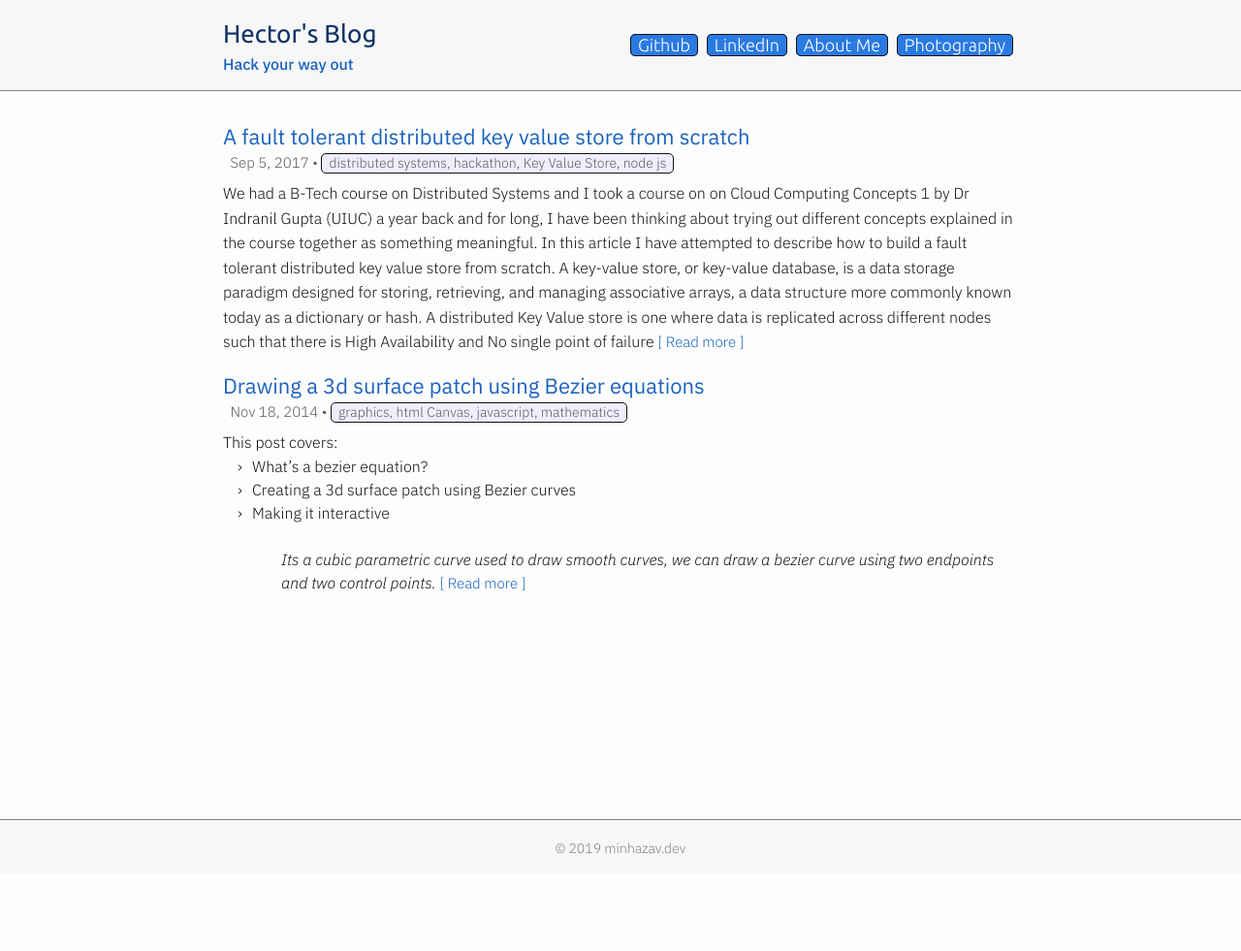
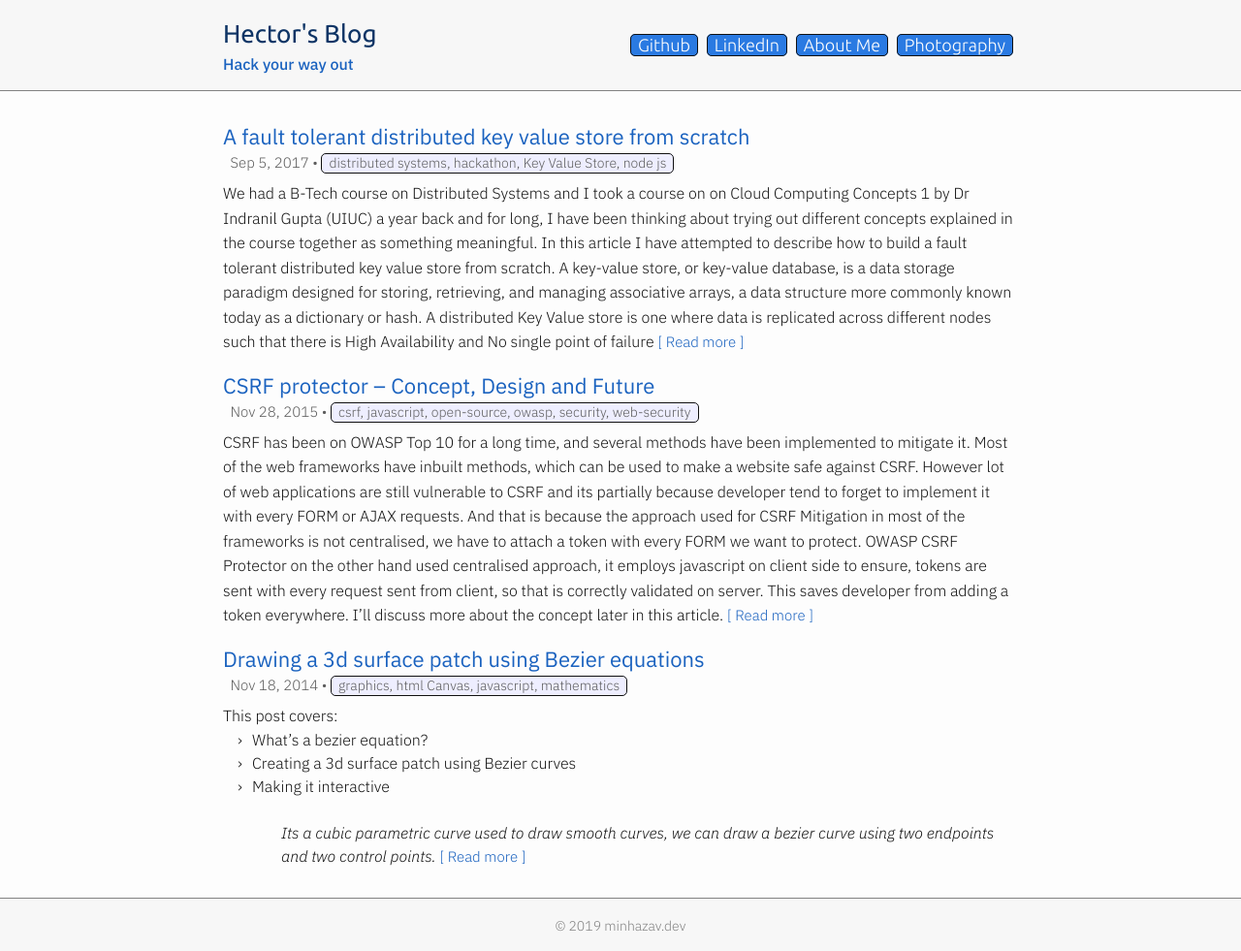
Before and after one commit to mebjas/mebjas.github.io, a Jekyll site: the page built from index.html, in a window 1280 px wide. Shown: the whole page at 97% size. Built offline with Jekyll 4.4.1, drawn with Linux system fonts in a browser that asks for light colours; before the commit the page ends 901 px from its top, so only the background shows below that; some of the changed lines change nothing that is shown.

Commit message:
Migrated article: CSRF Protector - concept design and validation
Migrated from former wordpress blog to this jekyll based GIthub pages blog

```diff
--- a/_config.yml
+++ b/_config.yml
@@ -64,9 +64,6 @@ defaults:
     values:
       layout: "post"
 
-# The release of Jekyll Now that you're using
-# version: v3.0
-
 category_descriptions:
   - { name: "distributed systems", description: "" }
   - { name: "hackathon", description: "" }
@@ -76,6 +73,11 @@ category_descriptions:
   - { name: "html Canvas", description: "" }
   - { name: "javascript", description: "" }
   - { name: "mathematics", description: "" }
+  - { name: "csrf", description: "" }
+  - { name: "open-source", description: "" }
+  - { name: "owasp", description: "" }
+  - { name: "security", description: "" }
+  - { name: "web-security", description: "" }
 
 photography_data_path: "photography/assets/"
 photography_data:
--- /dev/null
+++ b/_posts/2015-11-28-CSR-Protector-concept-design-and-future.md
@@ -0,0 +1,46 @@
+---
+layout: post
+title: CSRF protector – Concept, Design and Future
+category: csrf, javascript, open-source, owasp, security, web-security
+description: "CSRF has been on OWASP Top 10 for a long time, and several methods have been implemented to mitigate it. Most of the web frameworks have inbuilt methods, which can be used to make a website safe against CSRF. However lot of web applications are still vulnerable to CSRF and its partially because developer tend to forget to implement it with every FORM or AJAX requests. And that is because the approach used for CSRF Mitigation in most of the frameworks is not centralised, we have to attach a token with every FORM we want to protect. OWASP CSRF Protector on the other hand used centralised approach, it employs javascript on client side to ensure, tokens are sent with every request sent from client, so that is correctly validated on server. This saves developer from adding a token everywhere. I’ll discuss more about the concept later in this article."
+post-no: 3
+toc: false
+---
+## CSRF – Cross Site Request Forgery
+> _Cross-Site Request Forgery (CSRF) is a type of attack that occurs when a malicious Web site, email, blog, instant message, or program causes a user’s Web browser to perform an unwanted action on a trusted site for which the user is currently authenticated. The impact of a successful cross-site request forgery attack is limited to the capabilities exposed by the vulnerable application. For example, this attack could result in a transfer of funds, changing a password, or purchasing an item in the user’s context. In effect, CSRF attacks are used by an attacker to make a target system perform a function (funds Transfer, form submission etc.) via the target’s browser without knowledge of the target user, at least until the unauthorised function has been committed._
+
+from [OWASP WIKI](https://www.owasp.org/index.php/Cross-Site_Request_Forgery_(CSRF)_Prevention_Cheat_Sheet)
+
+## Introduction
+CSRF has been on OWASP Top 10 for a long time, and several methods have been implemented to mitigate it. Most of the web frameworks have inbuilt methods, which can be used to make a website safe against CSRF.
+
+However lot of web applications are still vulnerable to CSRF and its partially because developer tend to forget to implement it with every FORM or AJAX requests. And that is because the approach used for CSRF Mitigation in most of the frameworks is not centralised, we have to attach a token with every FORM we want to protect. OWASP CSRF Protector on the other hand used centralised approach, it employs javascript on client side to ensure, tokens are sent with every request sent from client, so that is correctly validated on server. This saves developer from adding a token everywhere. I’ll discuss more about the concept later in this article.
+
+I did my Google Summer of Code in 2014 with OWASP Foundation on CSRF Protector Project, which introduced an easy way to mitigate CSRF in web application. Its based on a research paper “[A Server- and Browser-Transparent CSRF Defense for Web 2.0 Applications](http://seclab.cs.sunysb.edu/seclab/pubs/acsac11.pdf)” by Riccardo Pelizzi and R Sekar . The project was implemented in two part:
+
+ - [Standalone PHP library](https://github.com/mebjas/CSRF-Protector-PHP): A super cool (easy) plug and play library for PHP projects and frameworks. Just follow these steps:
+   - Download the library!
+   - Configure it, by simply modifying the config file.
+   - In your code include the library: `include __DIR__ .'/path/to/library/file';`
+   - Call the init method: `csrfprotector::init();`
+
+ - [Apache 2.2.x module](http://github.com/mebjas/mod_csrfprotector): If you are a server administrator and wish to mitigate CSRF without changing a single line of code, simply install this apache module and you are good to go!.
+
+## Concept
+The concept is pretty cool. It takes advantage of the **same origin policy of the cookies**, which makes sure only scripts running on the web page can access cookies associated with that domain. Now what happens is when ever a script is run, which includes the library, **it validates** the incoming request for CSRF Tokens. I’ll cover concept of validation later. So lets us assume the validation is successful, it starts buffering the output generated by the application and at the end, it check if its a HTML output, and on success it attaches the javascript code, and some other metadata to the output using regex replace method. A new token is generated each time its consumed, i.e. on successful validation. So this new token is stored as a list in SESSION variables, and sent to the client as cookie.
+
+The javascript code running on the client side, creates a wrapper around the **XMLHttpRequest** class (used for AJAX request), defined in javascript which makes sure whenever a POST or GET request is sent the token is picked from cookie and attached with the request payload. Similarly it attaches a listener around every FORM element, and creates a wrapper around HTMLFormElement submit method. So javascript code makes sure, it attaches a token to every request that is generated from the client, that needs validation. By need validation it means, every POST request and certain GET requests which are specified in the config file of the library.
+
+### Validation
+When a request is recieved, it goes through the input filter of the library and there the token sent in the payload is compared with one stored in the session variable. If successfully matched, all tokens older to that are removed from server and new token is generated. If the validation fails, one of the few actions specified (it can be changed in the config file) is taken and the event is logged.
+
+Conclusion is, its pretty easy to use: **Download, Configure, Include, Smile!**
+
+I recently implemented a lighter version of the library. and its used by [todofy](https://todofy.org/), . it brings certain performance improvement over the original once, but is comparatively difficult to implement. Code available open source at Github [todofy/CSRF-Protector-PHP-LITE](https://github.com/todofy/CSRF-Protector-PHP-LITE)
+
+## References
+ 1. OWASP Wiki on CSRF Protector: https://www.owasp.org/index.php/CSRFProtector_Project
+ 2. Github: CSRF Protector PHP: https://github.com/mebjas/CSRF-Protector-PHP/
+ 3. Github: mod_csrfprotector: http://github.com/mebjas/mod_csrfprotector
+ 4. Research Paper: A Server- and Browser-Transparent CSRF Defense for Web 2.0 Applications
+ 5. CSRF Protector PHP Lite by todofy – https://github.com/todofy/CSRF-Protector-PHP-LITE
```
